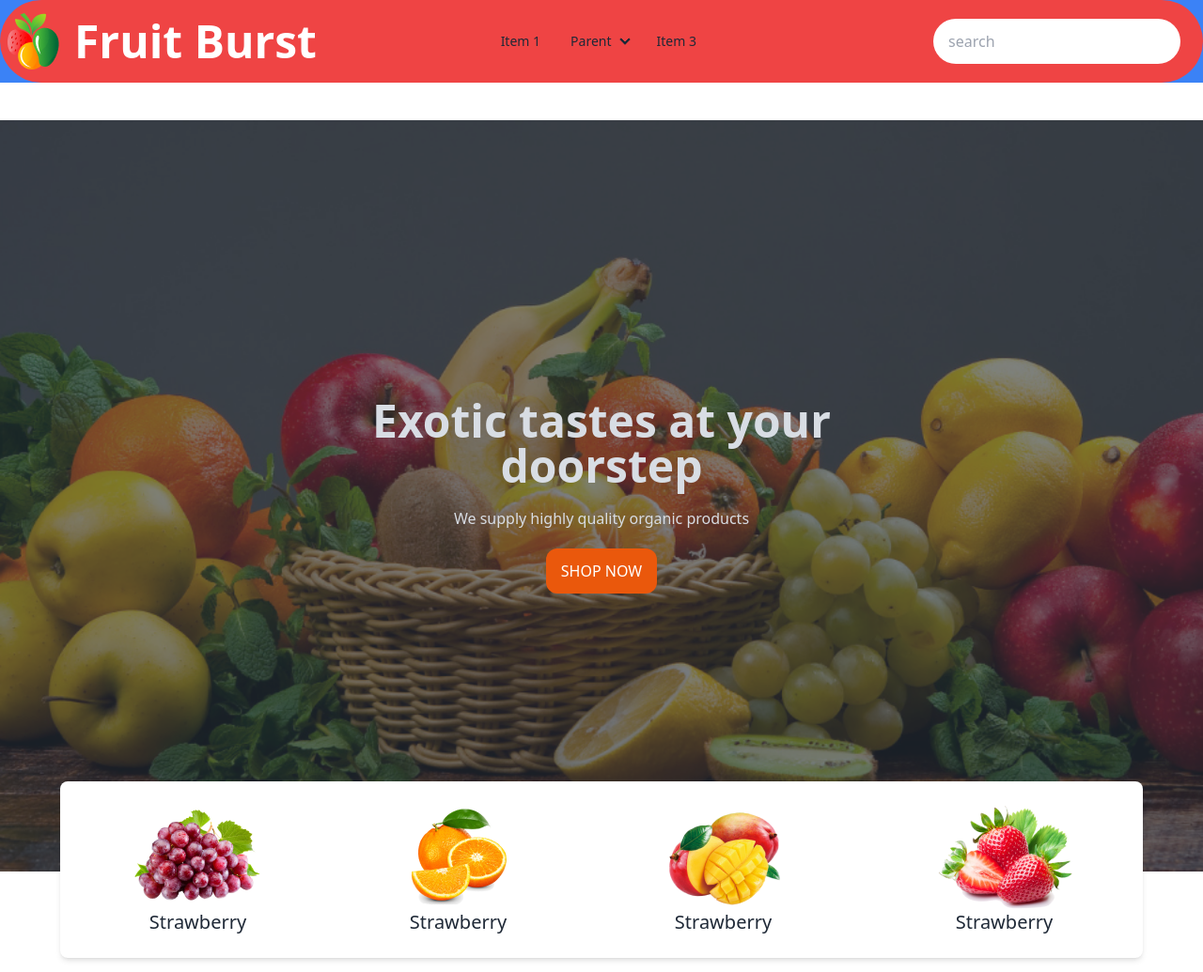
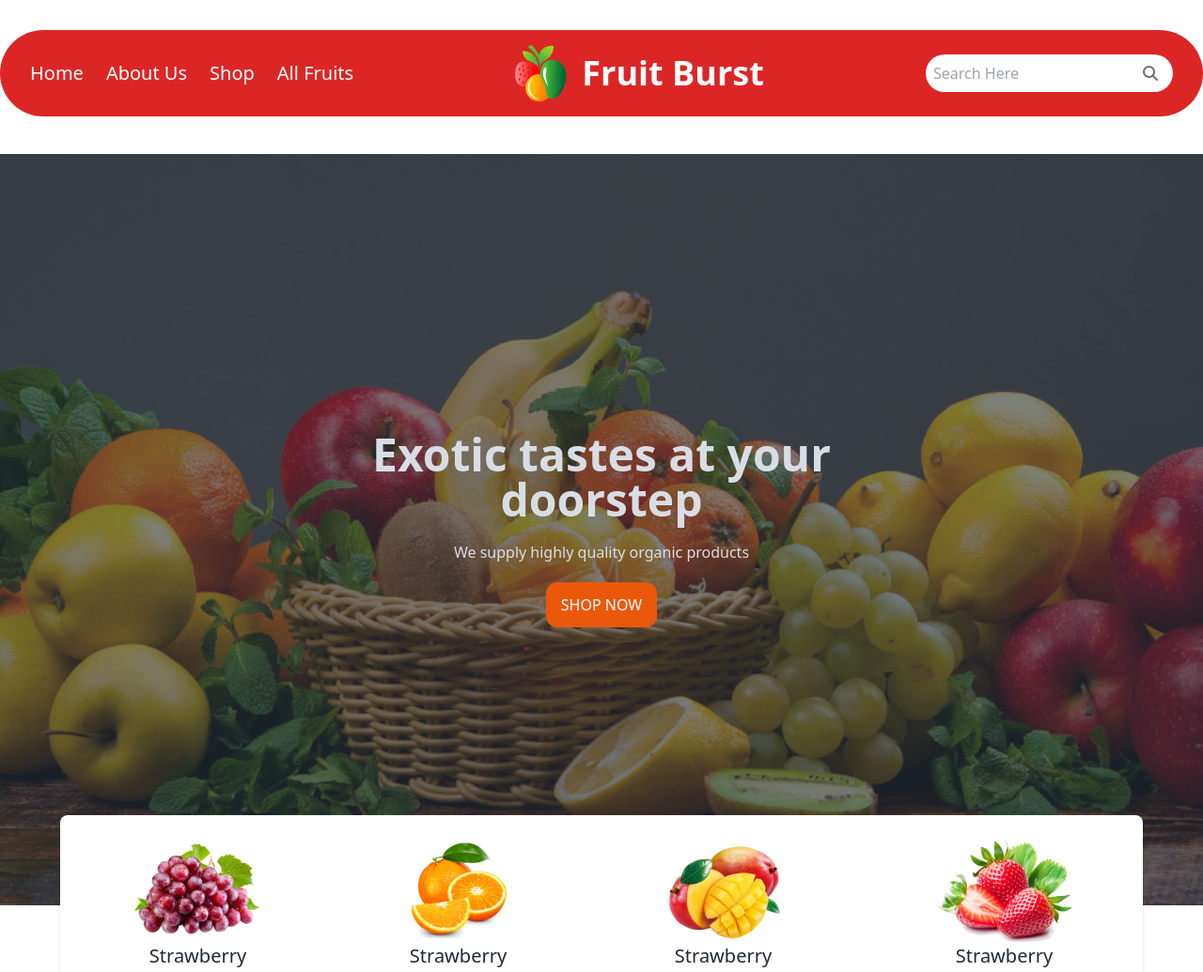
Before and after one commit to sabbir6230/B8A3-fruit-brust, a plain HTML site: page index.html in a window 1280 px wide. Shown: the top 1035 px of the page at 94% size. Drawn offline with nearby package versions, Linux system fonts and the light colour scheme.

Commit message:
added the nabnar

```diff
--- a/index.html
+++ b/index.html
@@ -28,8 +28,8 @@
 <body>
   <header>
     <!-- navbar section -->
-    <nav class="bg-blue-500 ">
-      <div class="navbar container mx-auto bg-red-500 rounded-full">
+    <nav class="container mx-auto flex justify-between items-center bg-red-600 rounded-full lg:py-4 lg:px-8 mt-8">
+      <!-- <div class="navbar container mx-auto bg-red-500 rounded-full">
         <div class="navbar-start">
           <div class="dropdown">
             <label tabindex="0" class="btn btn-ghost lg:hidden">
@@ -50,10 +50,7 @@
               <li><a>Item 3</a></li>
             </ul>
           </div>
-          <a class="flex lg:flex-row flex- items-center gap-4 text-white font-bold  lg:text-5xl">
-            <img src="./images/logo.png" alt="">
-            <p>Fruit Burst</p>
-          </a>
+
         </div>
         <div class="navbar-center hidden lg:flex">
           <ul class="menu menu-horizontal px-1">
@@ -70,10 +67,41 @@
             <li><a>Item 3</a></li>
           </ul>
         </div>
+        <div class="flex lg:flex-row flex- items-center gap-4">
+          <img src="./images/logo.png" alt="">
+          <p class="text-white font-bold  lg:text-3xl">Fruit Burst</p>
+        </div>
         <div class="navbar-end py-3 px-4 hidden lg:flex">
           <input type="search" placeholder="search" class="py-3 px-4 rounded-full">
         </div>
+      </div> -->
+
+
+      <div>
+
+        <div class="flex lg:hidden ">
+          <a href="#bar"><i class="fa-solid fa-bars text-4xl pl-4 text-white"></i></a>
+        </div>
+
+        <ul id="bar" class="lg:flex lg:gap-6 text-white font-medium text-xl hidden">
+          <li><a href="">Home</a></li>
+          <li><a href="">About Us</a></li>
+          <li><a href="">Shop</a></li>
+          <li><a href="">All Fruits</a></li>
+        </ul>
       </div>
+
+      <!-- logo -->
+      <div class="flex items-center gap-4 lg:p-0 pr-4">
+        <img src="./images/logo.png" alt="">
+        <h3 class="text-3xl lg:text-4xl font-bold text-white">Fruit Burst</h3>
+      </div>
+
+      <div class="hidden lg:flex relative">
+        <input class="py-2 pl-2 pr-6 rounded-full" type="search" name="" id="" placeholder="Search Here">
+        <i class="fa-solid fa-magnifying-glass absolute right-4 top-[30%] text-[#12121299]"></i>
+      </div>
+
     </nav>
 
     <!-- banner section -->
@@ -92,7 +120,7 @@
 
       <div class="relative">
         <div
-          class="hidden lg:block lg:max-w-6xl mx-auto my-auto bg-white shadow-md -mt-24 rounded-lg text-center py-6 mb-20">
+          class="hidden mg:hidden lg:block lg:max-w-6xl mx-auto my-auto bg-white shadow-md -mt-24 rounded-lg text-center py-6 mb-20">
           <div class="flex justify-around items-center gap-14text-center">
             <div>
               <img src="./images/fruit1.png" alt="">
```
